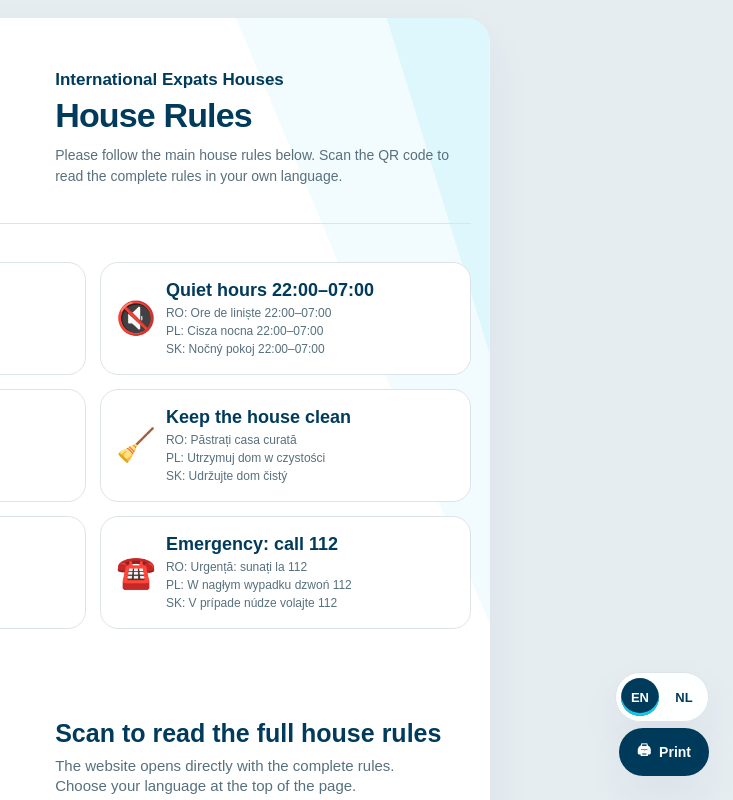
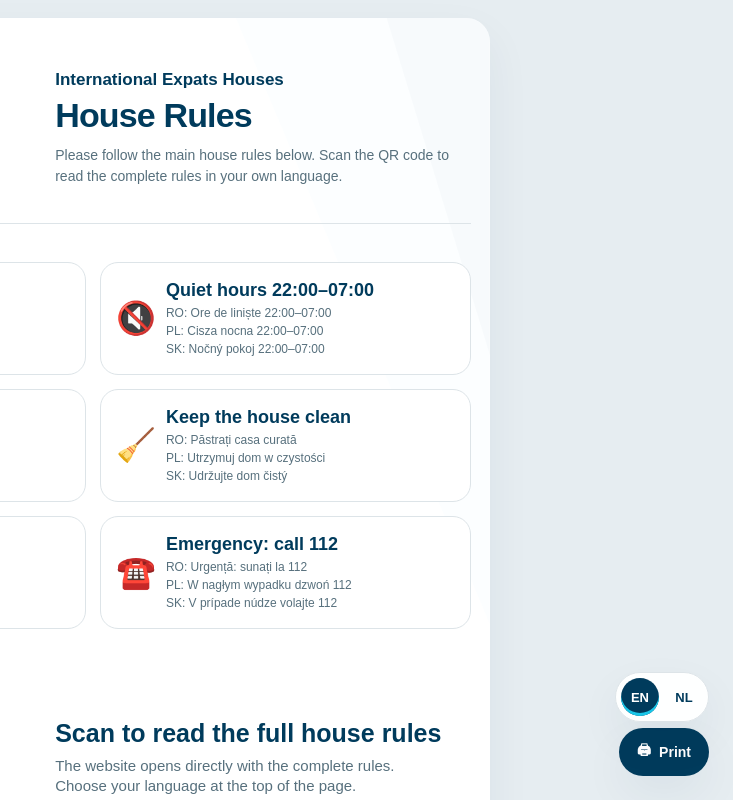
Before and after one commit to WinslayS/inexho-house-rules, a plain HTML site: page poster.html in a window 1280 px wide. Shown: the top 800 px of the page, 547-1280 px from the left. Drawn offline with Linux system fonts and the light colour scheme.

Commit message:
Soften the three poster background accents

```diff
--- a/poster.html
+++ b/poster.html
@@ -61,19 +61,19 @@
       }
       .sheet::before {
         content: "";
-        background: var(--cyan);
-        opacity: 0.055;
+        background: #f5fbfe;
+        opacity: 0.36;
         clip-path: polygon(68% 0%, 100% 0%, 100% 54%);
       }
       .corner-accent {
-        background: var(--cyan);
-        opacity: 0.09;
+        background: #e5eff3;
+        opacity: 0.24;
         clip-path: polygon(87% 0%, 100% 0%, 100% 30%);
       }
       .sheet::after {
         content: "";
-        background: var(--navy);
-        opacity: 0.035;
+        background: #e6edf1;
+        opacity: 0.2;
         clip-path: polygon(0% 58%, 18% 100%, 0% 100%);
       }
       .header,
```
